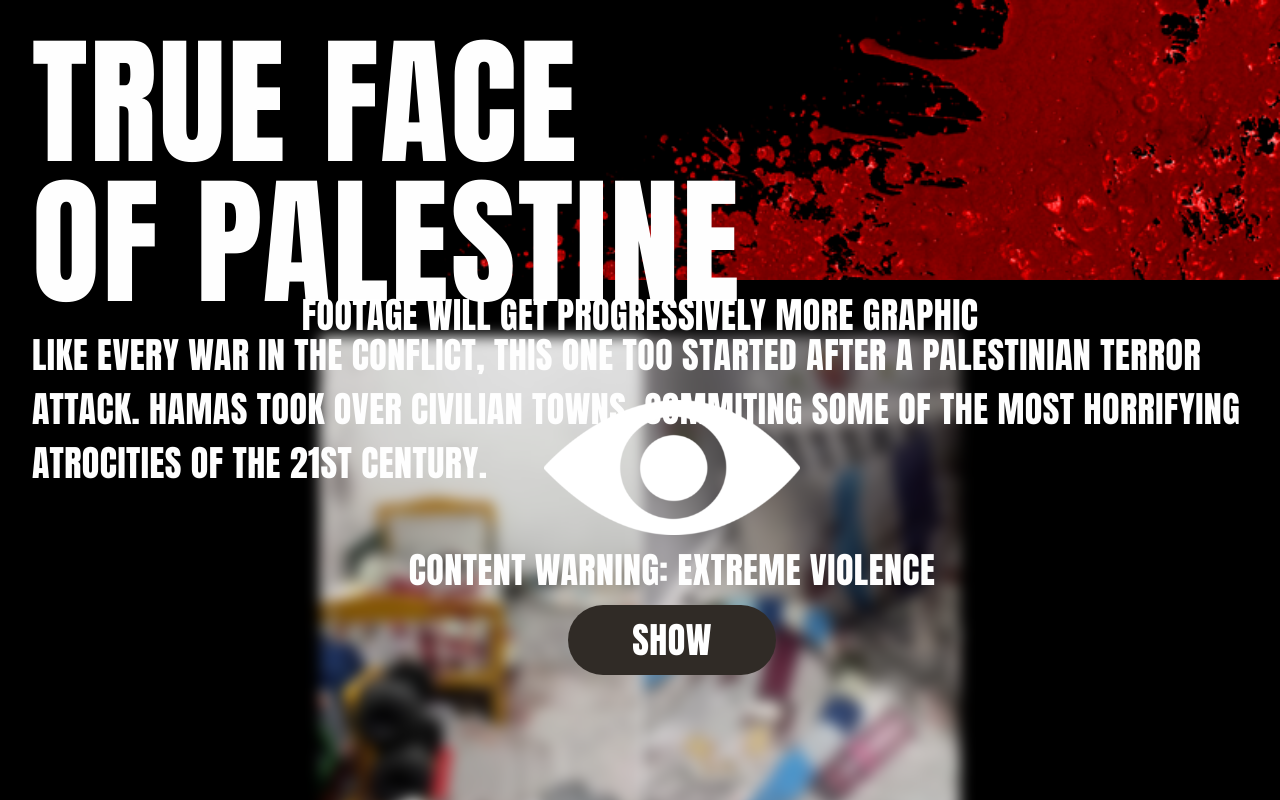
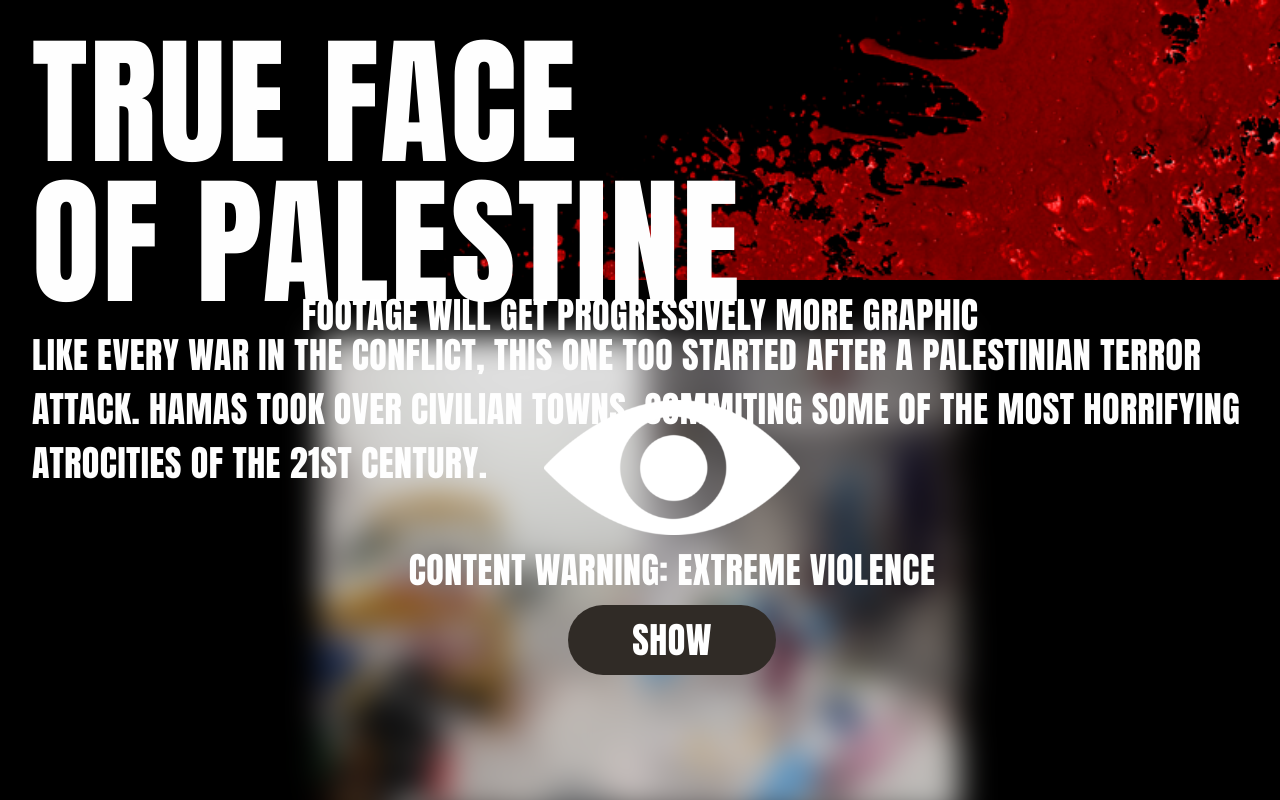
Before and after one commit to The-October-Team/7th-of-october, a React (Create React App) app: page / in a window 1280 px wide. Shown: the top 800 px of the page. Built offline with nearby package versions, Linux system fonts and the light colour scheme; a web font is replaced by a local one.

Commit message:
unfilter content

```diff
--- a/src/App.tsx
+++ b/src/App.tsx
@@ -113,6 +113,7 @@ function disableWarning(
     };
 }
 function scrollToGraphic() {
+    document.getElementById("graphic")?.style.setProperty("filter", "none")
     window.scrollTo({
         top: document.getElementById("worse-warn")?.offsetTop || 0,
         behavior: "smooth",
--- a/src/style.css
+++ b/src/style.css
@@ -118,7 +118,7 @@ html, body {
 }
 
 #graphic {
-    filter: blur(7px);
+    filter: blur(2vmin);
     max-width: 100%;
     max-height: 60vh;
 }
```
